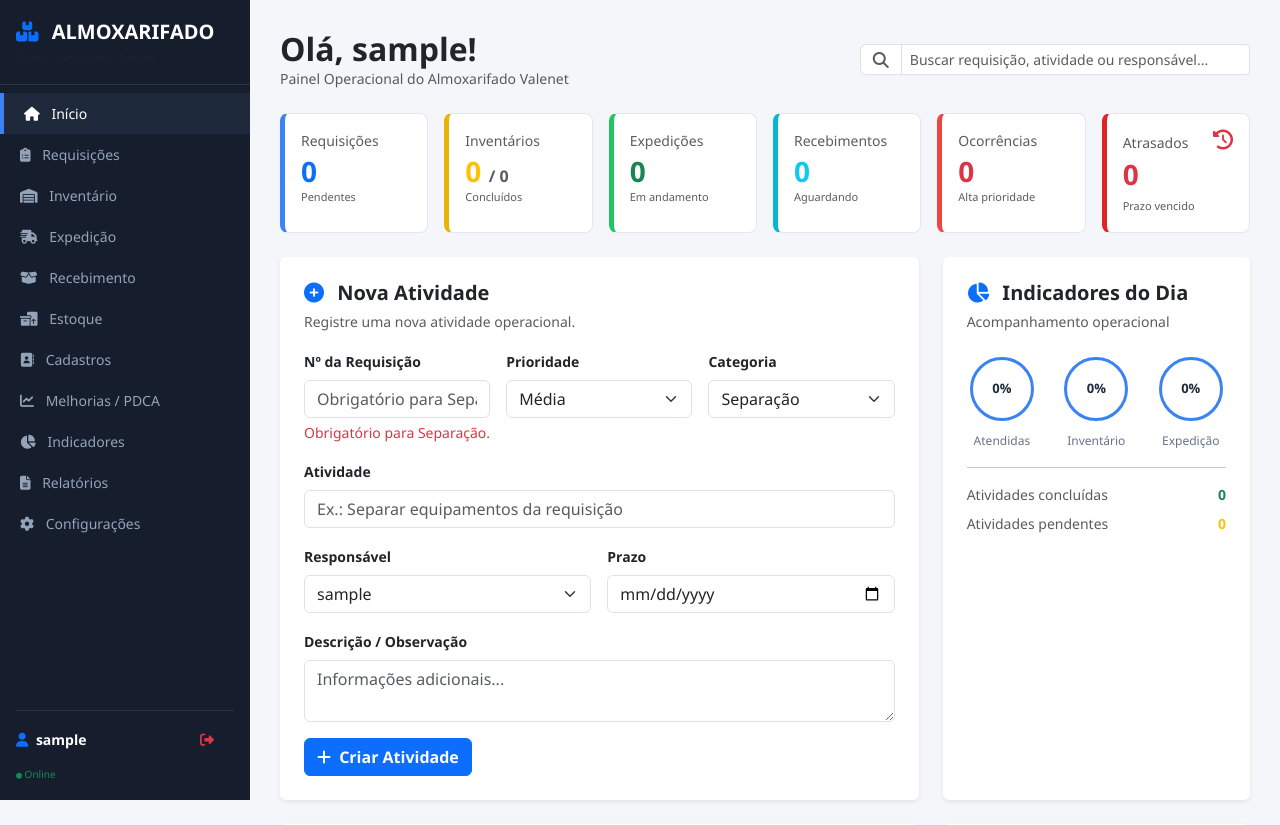
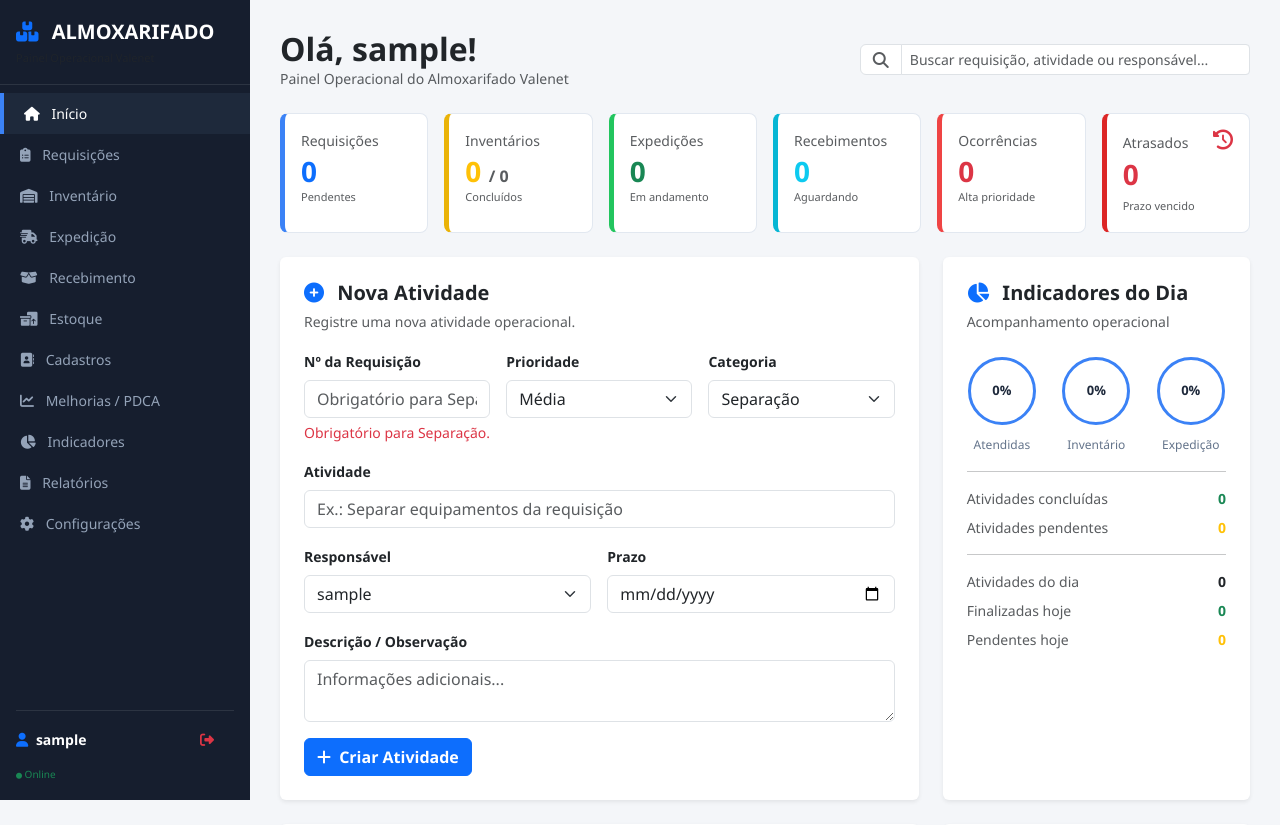
Before and after one commit to wandersondan2942-arch/almoxarifado, a Flask app: page / in a window 1280 px wide. Shown: the top 825 px of the page. Run offline with Flask 3, Linux system fonts and the light colour scheme; the visitor is signed in with stand-in values (Sample User, id 1); data that the repository does not hold is empty; some libraries are stand-ins or nearby versions.

Commit message:
Update index.html

```diff
--- a/templates/index.html
+++ b/templates/index.html
@@ -143,8 +143,8 @@
         ====================================================== */
 
         .circle-badge {
-            width: 64px;
-            height: 64px;
+            width: 68px;
+            height: 68px;
             border-radius: 50%;
             border: 3px solid #3b82f6;
             display: flex;
@@ -155,6 +155,11 @@
             color: #1e293b;
             margin: 0 auto 6px auto;
             background: #fff;
+            transition: 0.2s ease;
+        }
+
+        .circle-badge:hover {
+            transform: scale(1.05);
         }
 
         .indicator-label {
@@ -377,6 +382,7 @@
 
     </div>
 
+
     <!-- USUÁRIO -->
 
     <div class="px-3">
@@ -447,6 +453,7 @@
             </p>
 
         </div>
+
 
         <div class="col-md-5 search-area">
 
@@ -756,7 +763,10 @@
 
     <div class="row g-4 mb-4">
 
-        <!-- NOVA ATIVIDADE -->
+
+        <!-- ====================================================
+             NOVA ATIVIDADE
+        ===================================================== -->
 
         <div class="col-lg-8">
 
@@ -793,6 +803,7 @@
                         <!-- REQUISIÇÃO / PRIORIDADE / CATEGORIA -->
 
                         <div class="row g-3 mb-3">
+
 
                             <!-- REQUISIÇÃO -->
 
@@ -939,6 +950,7 @@
 
                         <div class="row g-3 mb-3">
 
+
                             <!-- RESPONSÁVEL -->
 
                             <div class="col-md-6">
@@ -1058,7 +1070,7 @@
 
 
         <!-- ====================================================
-             INDICADORES
+             INDICADORES DO DIA
         ===================================================== -->
 
         <div class="col-lg-4">
@@ -1080,15 +1092,23 @@
                     </small>
 
 
+                    <!-- =================================================
+                         CÍRCULOS DINÂMICOS
+                    ================================================== -->
+
                     <div class="row text-center mt-4">
 
+
                         <!-- ATENDIMENTO -->
 
                         <div class="col-4">
 
-                            <div class="circle-badge">
-
-                                {{ perc_atendidas|default(0) }}%
+                            <div
+                                class="circle-badge"
+                                title="Percentual de atividades do dia concluídas"
+                            >
+
+                                {{ perc_atendidas|default(0, true)|int }}%
 
                             </div>
 
@@ -1103,9 +1123,12 @@
 
                         <div class="col-4">
 
-                            <div class="circle-badge">
-
-                                {{ perc_inventario|default(0) }}%
+                            <div
+                                class="circle-badge"
+                                title="Percentual dos inventários do dia concluídos"
+                            >
+
+                                {{ perc_inventario|default(0, true)|int }}%
 
                             </div>
 
@@ -1120,9 +1143,12 @@
 
                         <div class="col-4">
 
-                            <div class="circle-badge">
-
-                                {{ perc_expedicao|default(0) }}%
+                            <div
+                                class="circle-badge"
+                                title="Percentual das expedições do dia concluídas"
+                            >
+
+                                {{ perc_expedicao|default(0, true)|int }}%
 
                             </div>
 
@@ -1138,9 +1164,14 @@
                     <hr>
 
 
-                    <!-- RESUMO -->
+                    <!-- =================================================
+                         RESUMO DINÂMICO
+                    ================================================== -->
 
                     <div class="small text-muted">
+
+
+                        <!-- CONCLUÍDAS -->
 
                         <div class="d-flex justify-content-between mb-2">
 
@@ -1149,11 +1180,13 @@
                             </span>
 
                             <strong class="text-success">
-                                {{ atividades_concluidas|default(0) }}
+                                {{ atividades_concluidas|default(0, true)|int }}
                             </strong>
 
                         </div>
 
+
+                        <!-- PENDENTES -->
 
                         <div class="d-flex justify-content-between">
 
@@ -1162,12 +1195,65 @@
                             </span>
 
                             <strong class="text-warning">
-                                {{ atividades_pendentes|default(0) }}
+                                {{ atividades_pendentes|default(0, true)|int }}
                             </strong>
 
                         </div>
 
                     </div>
+
+
+                    <!-- =================================================
+                         DETALHAMENTO DO DIA
+                    ================================================== -->
+
+                    {% if indicadores_dia %}
+
+                        <hr>
+
+                        <div class="small">
+
+                            <div class="d-flex justify-content-between mb-2">
+
+                                <span class="text-muted">
+                                    Atividades do dia
+                                </span>
+
+                                <strong>
+                                    {{ indicadores_dia.total|default(0, true)|int }}
+                                </strong>
+
+                            </div>
+
+
+                            <div class="d-flex justify-content-between mb-2">
+
+                                <span class="text-muted">
+                                    Finalizadas hoje
+                                </span>
+
+                                <strong class="text-success">
+                                    {{ indicadores_dia.finalizadas|default(0, true)|int }}
+                                </strong>
+
+                            </div>
+
+
+                            <div class="d-flex justify-content-between">
+
+                                <span class="text-muted">
+                                    Pendentes hoje
+                                </span>
+
+                                <strong class="text-warning">
+                                    {{ indicadores_dia.pendentes|default(0, true)|int }}
+                                </strong>
+
+                            </div>
+
+                        </div>
+
+                    {% endif %}
 
                 </div>
 
@@ -1184,7 +1270,10 @@
 
     <div class="row g-4">
 
-        <!-- ATIVIDADES -->
+
+        <!-- ====================================================
+             ATIVIDADES
+        ===================================================== -->
 
         <div class="col-lg-8">
 
@@ -1210,8 +1299,9 @@
 
                         </div>
 
+
                         <span class="badge bg-primary">
-                            {{ atividades_pendentes|default(0) }}
+                            {{ atividades_pendentes|default(0, true)|int }}
                         </span>
 
                     </div>
@@ -1252,6 +1342,11 @@
 
                                     <div class="d-flex justify-content-between align-items-start">
 
+
+                                        <!-- =================================================
+                                             INFORMAÇÕES DA ATIVIDADE
+                                        ================================================== -->
+
                                         <div class="pe-3">
 
                                             <!-- TÍTULO -->
@@ -1276,6 +1371,7 @@
 
                                             <div class="mt-2 small text-muted">
 
+
                                                 {% if item.num_requisicao %}
 
                                                     <span class="me-3">
@@ -1321,6 +1417,9 @@
                                             <!-- STATUS + PRIORIDADE + PRAZO -->
 
                                             <div class="mt-2">
+
+
+                                                <!-- STATUS -->
 
                                                 {% if status_item == 'pendente' %}
 
@@ -1420,7 +1519,9 @@
                                         </div>
 
 
-                                        <!-- AÇÕES -->
+                                        <!-- =================================================
+                                             AÇÕES
+                                        ================================================== -->
 
                                         <div class="text-end">
 
@@ -1437,6 +1538,16 @@
 
                                                 </a>
 
+                                                <a
+                                                    href="{{ url_for('editar', id=item.id) }}"
+                                                    class="btn btn-sm btn-outline-primary ms-1"
+                                                    title="Editar atividade"
+                                                >
+
+                                                    <i class="fa-solid fa-pen"></i>
+
+                                                </a>
+
                                             {% endif %}
 
                                         </div>
@@ -1498,7 +1609,9 @@
         </div>
 
 
-        <!-- CHAT -->
+        <!-- ====================================================
+             CHAT
+        ===================================================== -->
 
         <div class="col-lg-4">
 
@@ -1518,6 +1631,8 @@
                         Comunicação rápida entre a equipe
                     </small>
 
+
+                    <!-- MENSAGENS -->
 
                     <div class="chat-box mt-3 mb-3">
 
```
